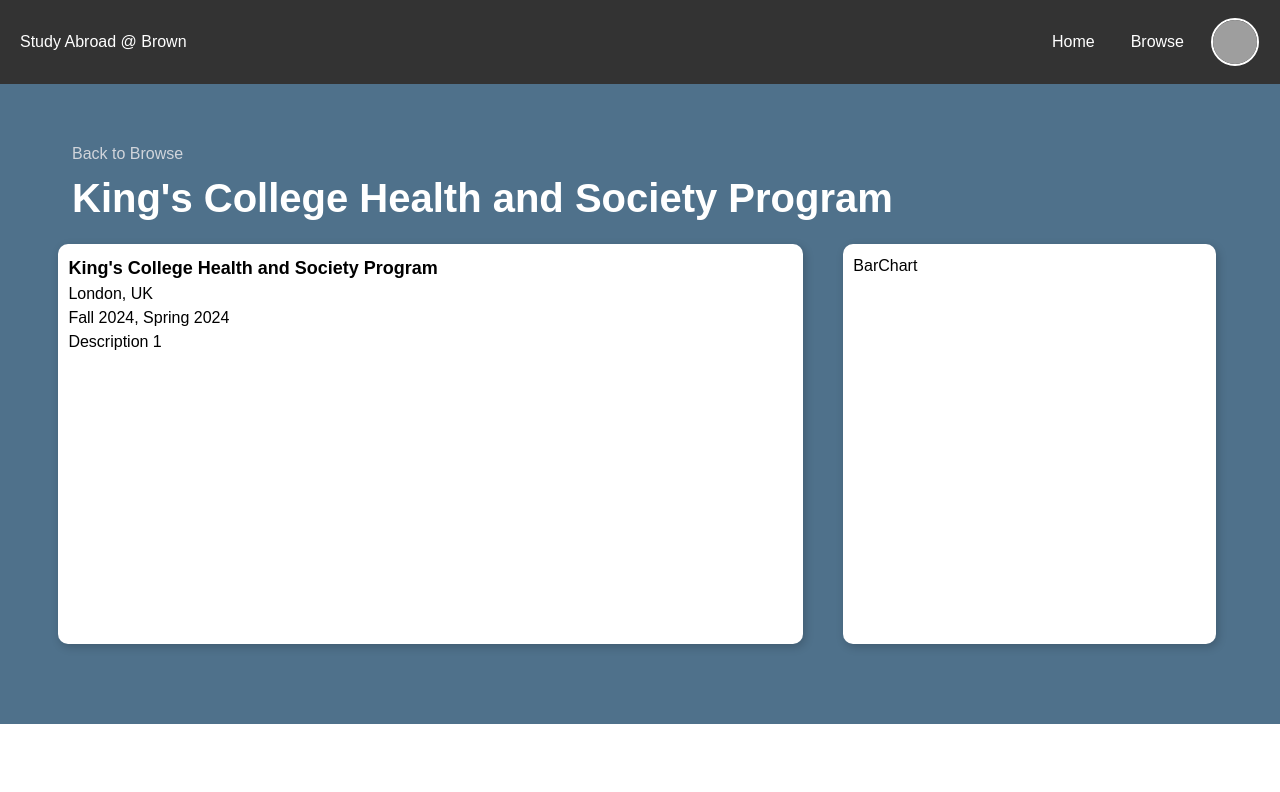
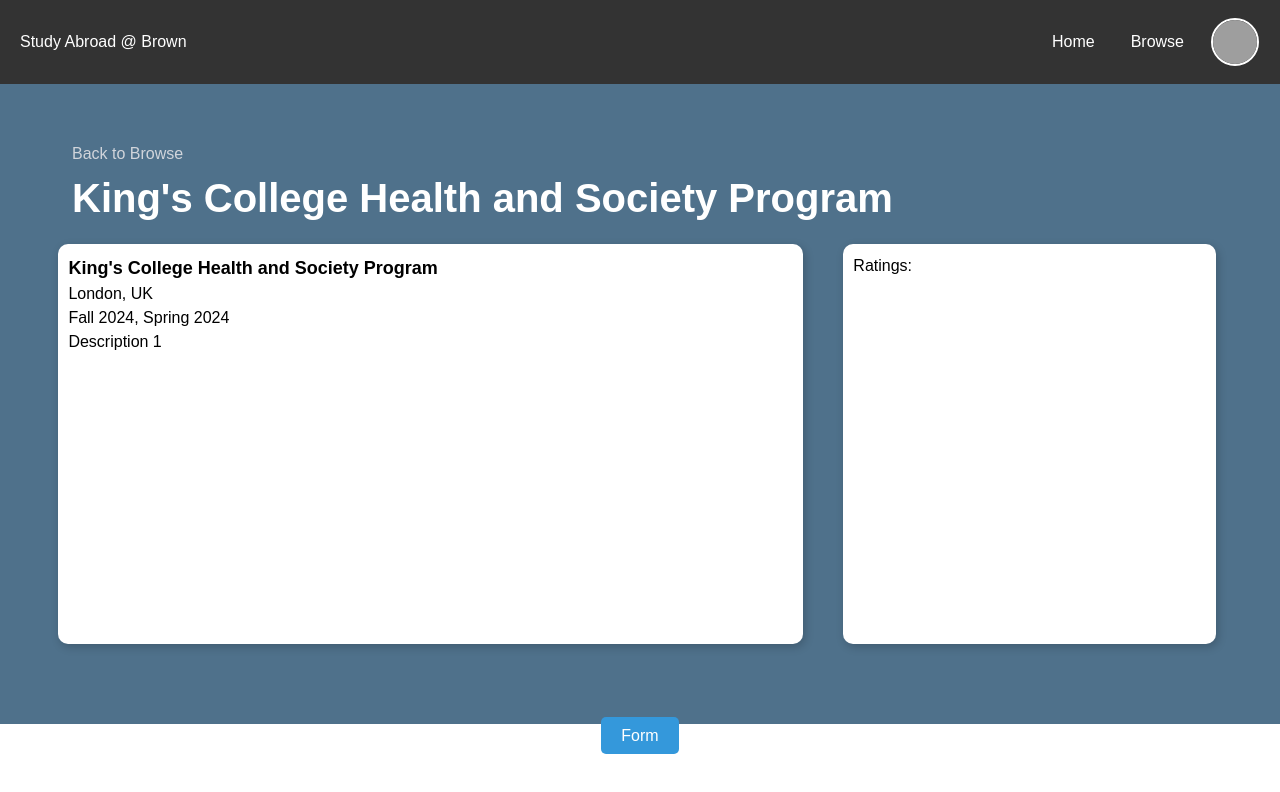
Before and after one commit to cs0320-f23/term-project-hzhan196-mgonza49-jmokkama-tngampra, a React (Vite) app in the folder front/: page /browse/1 in a window 1280 px wide. Shown: the top 792 px of the page. Built offline with nearby package versions, Linux system fonts and the light colour scheme; grey boxes are pictures that could not be loaded.

Commit message:
feat: added review button and trying to implement bar chart

```diff
--- a/front/index.html
+++ b/front/index.html
@@ -1,4 +1,4 @@
-<!doctype html>
+<!DOCTYPE html>
 <html lang="en">
 <head>
   <meta charset="UTF-8" />
@@ -6,9 +6,28 @@
   <link href="/dist/output.css" rel="stylesheet">
   <meta name="viewport" content="width=device-width, initial-scale=1.0" />
   <title>Vite + React + TS</title>
+
+  <!-- Add Chart.js script -->
+  <script src="https://cdn.jsdelivr.net/npm/chart.js"></script>
 </head>
 <body>
   <div id="root"></div>
   <script type="module" src="/src/main.tsx"></script>
+
+  <!-- chart stuff -->
+  <title>Bar Chart Example</title>
+  <!-- Include Chart.js library -->
+  <script src="https://cdn.jsdelivr.net/npm/chart.js"></script>
+</head>
+<body>
+  <!-- Create a canvas element to render the chart -->
+  <canvas id="myChart" width="400" height="400"></canvas>
+
+  <script>
+    // Get the canvas element
+    const ctx = document.getElementById('myChart').getContext('2d');
+  </script>
+
+
 </body>
 </html>
--- a/front/package.json
+++ b/front/package.json
@@ -13,11 +13,14 @@
   "dependencies": {
     "@headlessui/react": "^1.7.17",
     "@heroicons/react": "^2.0.18",
+    "@types/chart.js": "^2.9.41",
+    "chart.js": "^4.4.1",
     "firebase": "^10.7.1",
     "firebase-admin": "^12.0.0",
     "flowbite": "^2.2.0",
     "formik": "^2.4.5",
     "react": "^18.2.0",
+    "react-chartjs-2": "^5.2.0",
     "react-dom": "^18.2.0",
     "react-router-dom": "^6.20.1"
   },
--- a/front/src/components/BarChart.tsx
+++ /dev/null
@@ -1,13 +0,0 @@
-import React from 'react'
-import { ReactNode } from "react";
-import { BrowserRouter, Link} from 'react-router-dom';
-import "../style/interface.css";
-
-
-function BarChart() {
-  return (
-    <div> BarChart </div>
-  )
-}
-
-export default BarChart
--- /dev/null
+++ b/front/src/components/ChartComponent.tsx
@@ -0,0 +1,17 @@
+// import React from 'react'
+// import { ReactNode, useRef, useEffect } from "react";
+// import { BrowserRouter, Link} from 'react-router-dom';
+// import { Bar } from 'react-chartjs-2';
+// import BarChart from 'chart.js/auto'
+// import "../style/interface.css";
+
+
+
+// function ChartComponent({chartData}:any) {
+
+//   return (
+//     <Bar data={chartData} options={}/>
+//   )
+// }
+
+// export default ChartComponent
--- a/front/src/main.tsx
+++ b/front/src/main.tsx
@@ -7,6 +7,7 @@
 import BrowseList from './pages/BrowseList.tsx';
 import Notfoundpage from './pages/Notfoundpage.tsx';
 import ProgramDisplay from './pages/ProgramDisplay.tsx';
+import Review from './pages/Review.tsx';
 
 ReactDOM.createRoot(document.getElementById('root')!).render(
   <React.StrictMode>
@@ -18,6 +19,7 @@
 
         <Route path="browse" element={<BrowseList />} />
         <Route path="browse/:id" element={<ProgramDisplay />} />
+        <Route path="review" element={<Review />} />
 
       </Routes>
     </BrowserRouter>
--- a/front/src/pages/ProgramDisplay.tsx
+++ b/front/src/pages/ProgramDisplay.tsx
@@ -8,7 +8,8 @@
 import { loginStatus } from "../components/Login";
 import commentData from "../components/mockCommentData";
 import CommentStore from "../components/CommentStore";
-import BarChart from "../components/BarChart";
+// import BarChart from "../components/ChartComponent";
+// import Chart from 'chart.js/auto';
 
 interface Program {
   tempId: number;
@@ -86,10 +87,16 @@
           </div>
 
           <div className="display-stats">
-            <BarChart />
+            {/* <BarChart /> */}
+            Ratings:
           </div>
         </div>
       </div>
+
+          <Link to="/review" className="button">
+            Form
+          </Link>
+
     </div>
   );
 }
--- /dev/null
+++ b/front/src/pages/Review.tsx
@@ -0,0 +1,19 @@
+import React from 'react'
+import { ReactNode } from "react";
+import Navbar from '../components/Navbar'
+import Search from '../components/Search'
+import Icons from "../components/Icons.tsx";
+import ProgramData from '../components/mockProgramData'
+import { Link , useParams, Outlet, useNavigate} from 'react-router-dom';
+import "../style/interface.css"
+
+function Review() {
+  return (
+    <div>
+        <Navbar />
+        Review
+        </div>
+  )
+}
+
+export default Review
```
Also changed, not shown: 1 other file (tests, documents, lock files or other folders). Lines whose indentation alone changed are shown as unchanged.
